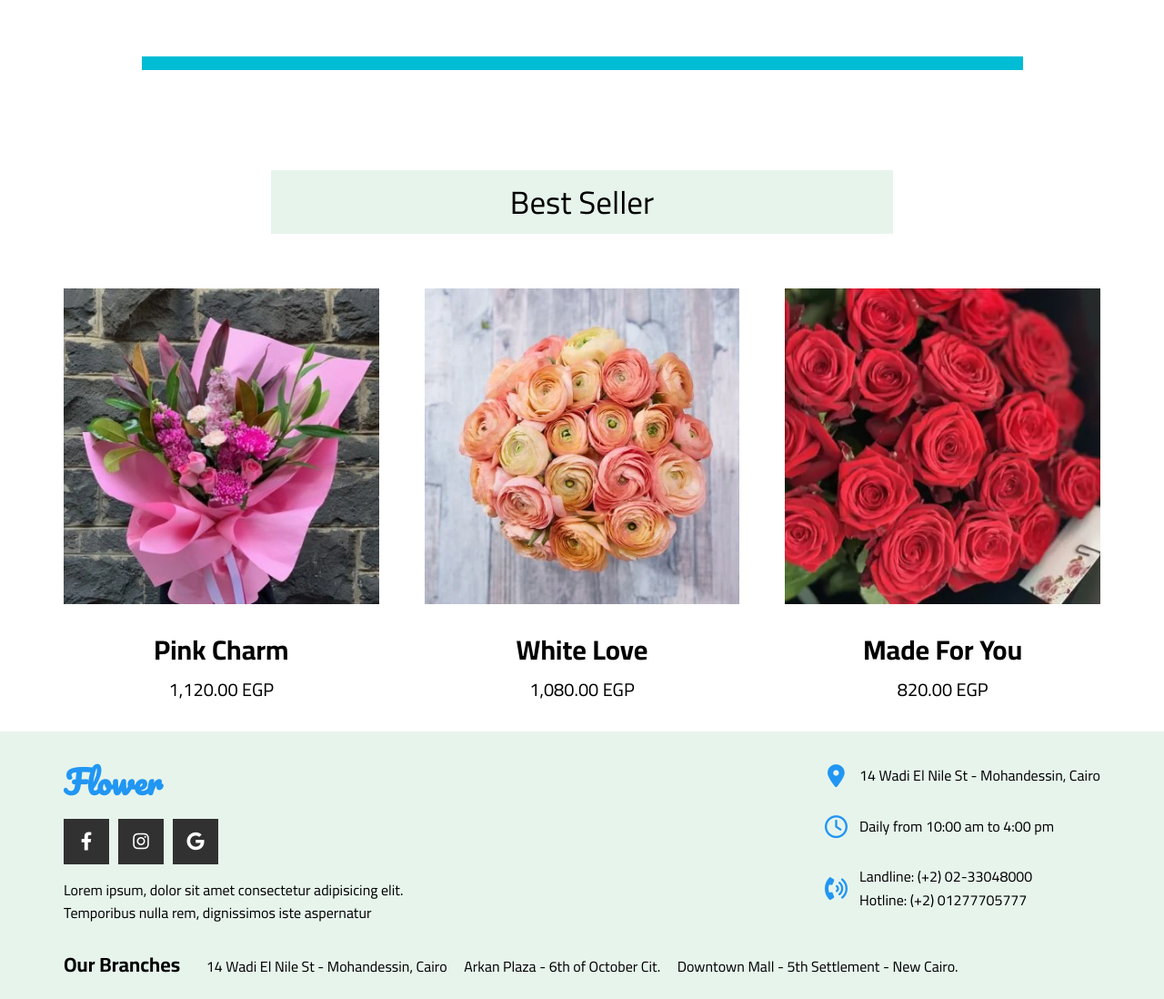
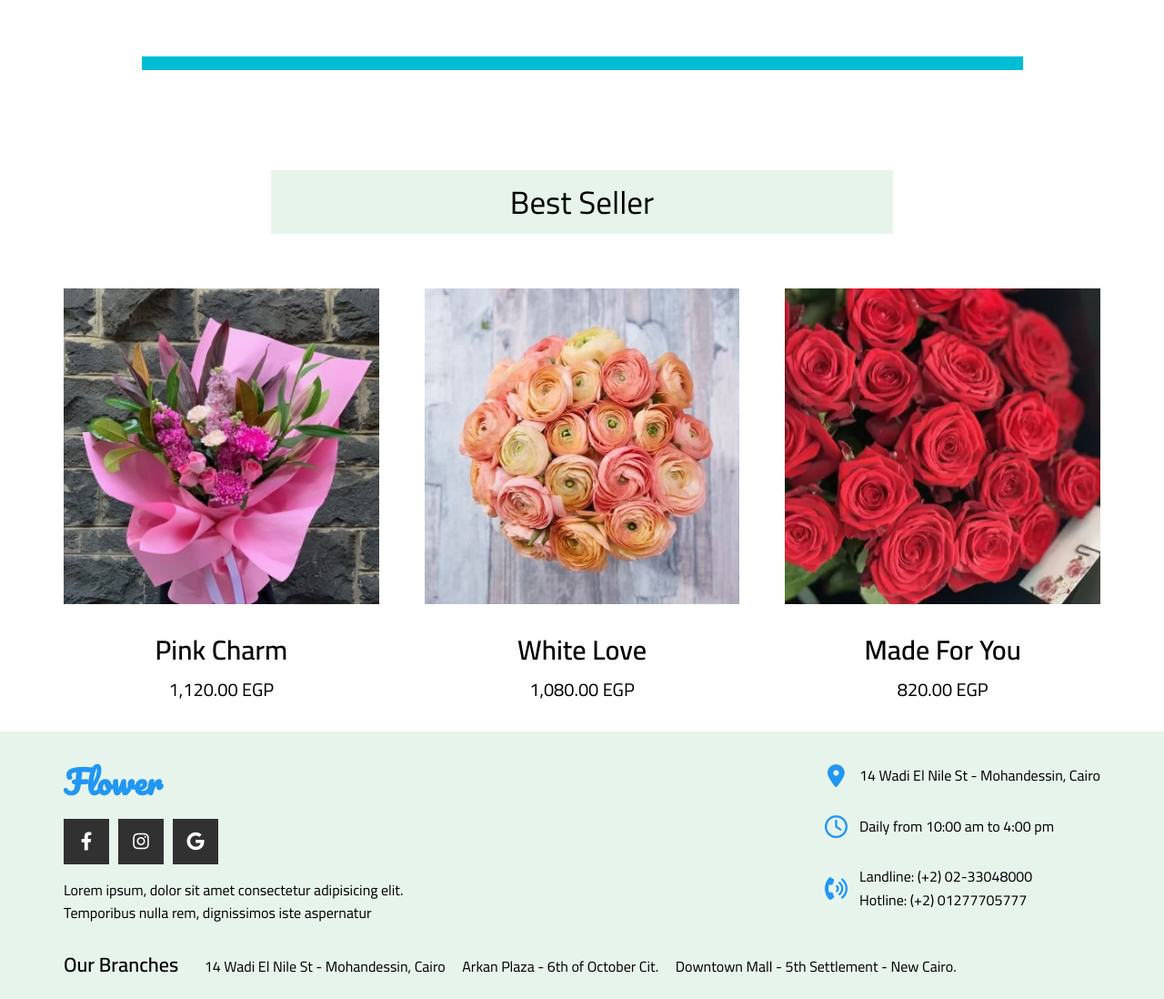
Before and after one commit to muhammadgalhoum/Flower-website, a plain HTML site: page index.html in a window 1280 px wide. Shown: the part 2035-3133 px from the top of the page at 91% size. Drawn offline with Linux system fonts and the light colour scheme.

Commit message:
Update index.html

```diff
--- a/index.html
+++ b/index.html
@@ -2,9 +2,6 @@
 <html lang="en">
 <head>
   <meta charset="UTF-8">
-  <meta name="description" content="Flower">
-  <meta name="keywords" content="HTML, CSS">
-  <meta name="author" content="Galhoum">
   <meta http-equiv="X-UA-Compatible" content="IE=edge">
   <meta name="viewport" content="width=device-width, initial-scale=1.0">
   <title>Flower</title>
@@ -17,9 +14,7 @@
   <!-- Google Fonts -->
   <link rel="preconnect" href="https://fonts.googleapis.com">
   <link rel="preconnect" href="https://fonts.gstatic.com" crossorigin>
-  <link href="https://fonts.googleapis.com/css2?family=Cairo:wght@200;300;400;500;600;700&display=swap" rel="stylesheet">
-  <!-- Pacifico font -->
-  <link href="https://fonts.googleapis.com/css2?family=Pacifico&display=swap" rel="stylesheet">
+  <link href="https://fonts.googleapis.com/css2?family=Cairo:wght@200;300;400;500;600&family=Pacifico&display=swap" rel="stylesheet">
 </head>
 <body>
   <!-- Start Header -->
```
